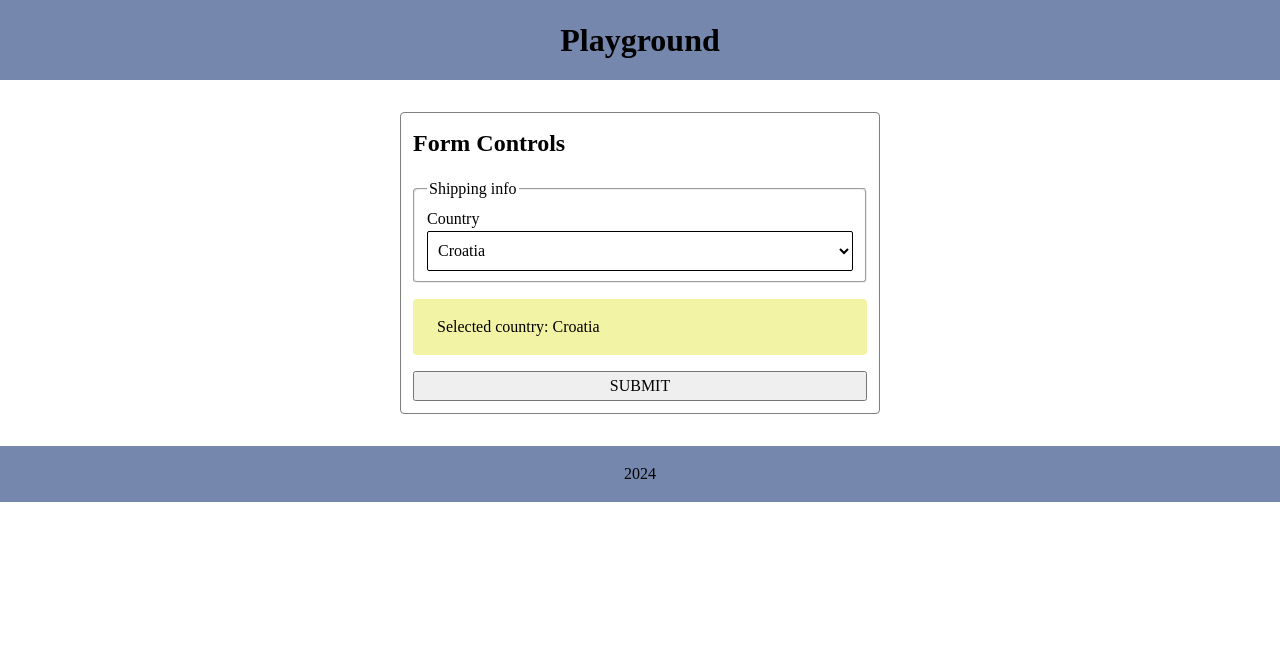
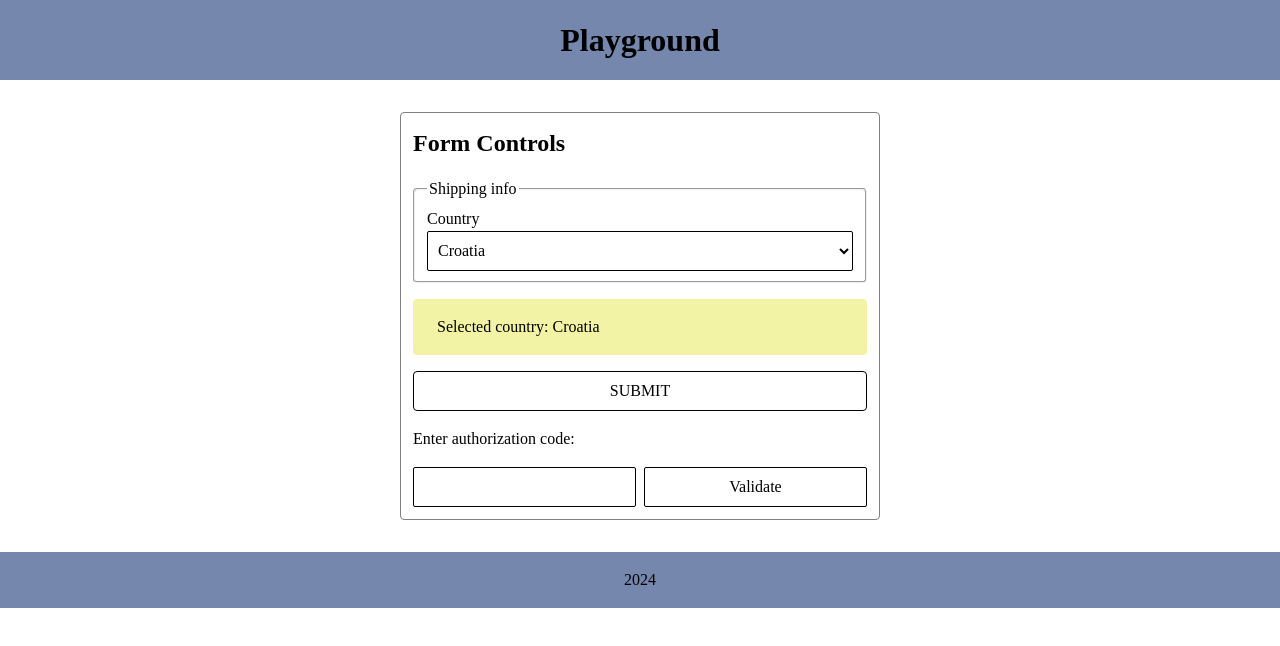
Before and after one commit to paulichdom/joy-of-react-playground, a React (Vite) app: page / in a window 1280 px wide. Shown: the top 646 px of the page. Built offline with nearby package versions, Linux system fonts and the light colour scheme.

Commit message:
create two factor auth

```diff
--- a/src/components/FormControls/CountryPicker.tsx
+++ b/src/components/FormControls/CountryPicker.tsx
@@ -44,6 +44,7 @@ const CountryPicker: React.FC<CountryPickerProps> = ({
           ? COUNTRIES[countryCode as CountryCode]
           : 'No selection'}
       </ValueDisplay>
+      <SubmitButton type="submit">SUBMIT</SubmitButton>
     </>
   );
 };
@@ -68,3 +69,10 @@ const ValueDisplay = styled.p`
   padding: 16px 24px;
   background-color: rgba(238, 238, 124, 0.686);
 `;
+
+const SubmitButton = styled.button`
+  height: 2.5rem;
+  background-color: white;
+  border: 1px solid black;
+  border-radius: 4px;
+`;
--- a/src/components/FormControls/FormControls.tsx
+++ b/src/components/FormControls/FormControls.tsx
@@ -3,6 +3,9 @@ import { FormEvent, useState } from 'react';
 import styled from 'styled-components';
 import { COUNTRIES } from './data';
 import CountryPicker from './CountryPicker';
+import TwoFactorAuth from './TwoFactorAuth';
+
+const CORRECT_CODE = '123456';
 
 export type CountryCode = keyof typeof COUNTRIES;
 export type CountryName = (typeof COUNTRIES)[CountryCode];
@@ -14,9 +17,14 @@ export type Country = {
 
 const FormControls: React.FC = () => {
   const [countryCode, setCountryCode] = useState<string>('HR');
+  const [authCode, setAuthCode] = useState<string>('');
 
   const handleSubmit = (event: FormEvent) => {
     event?.preventDefault();
+
+    const isCorrect = authCode === CORRECT_CODE;
+
+    window.alert(isCorrect ? 'Correct!' : 'Incorrect');
   };
 
   const countries: Country[] = Object.entries(COUNTRIES).map((country) => {
@@ -34,7 +42,7 @@ const FormControls: React.FC = () => {
         countryCode={countryCode}
         setCountryCode={setCountryCode}
       />
-      <button type="submit">SUBMIT</button>
+      <TwoFactorAuth authCode={authCode} setAuthCode={setAuthCode} />
     </Form>
   );
 };
--- /dev/null
+++ b/src/components/FormControls/TwoFactorAuth.tsx
@@ -0,0 +1,52 @@
+import React from 'react';
+import styled from 'styled-components';
+
+type TwoFactorAuthProps = {
+  authCode: string;
+  setAuthCode: (authCode: string) => void;
+};
+
+const TwoFactorAuth: React.FC<TwoFactorAuthProps> = ({
+  authCode,
+  setAuthCode,
+}) => {
+  return (
+    <>
+      <label htmlFor="auth-code">Enter authorization code:</label>
+      <Wrapper>
+        <Input
+          id="auth-code"
+          type="text"
+          required={true}
+          maxLength={6}
+          value={authCode}
+          onChange={(event) => setAuthCode(event.target.value)}
+        />
+        <SubmitBtn type="submit">Validate</SubmitBtn>
+      </Wrapper>
+    </>
+  );
+};
+
+export default TwoFactorAuth;
+
+const Wrapper = styled.div`
+  display: flex;
+  justify-content: space-between;
+  gap: 8px;
+`;
+
+const Input = styled.input`
+  width: 100%;
+  height: 2.5rem;
+  padding: 0px 6px;
+  border: 1px solid black;
+  border-radius: 2px;
+`;
+
+const SubmitBtn = styled.button`
+  width: 100%;
+  background-color: white;
+  border: 1px solid black;
+  border-radius: 2px;
+`;
```
